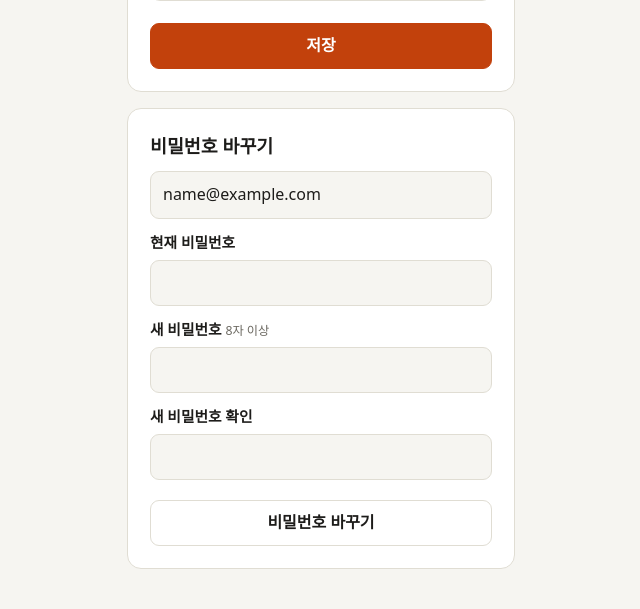
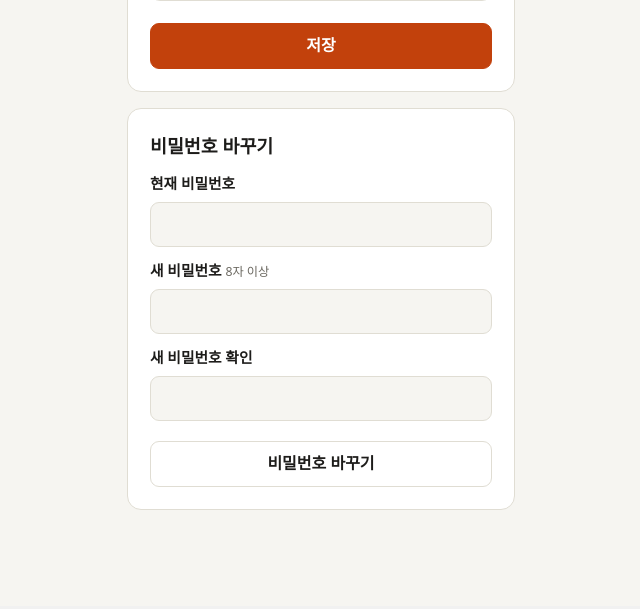
Before and after one commit to cogns0302-lab/horangmalco-feedback, a FastAPI app: page /me in a window 1280 px wide. Shown: the part 908-1517 px from the top of the page, without its empty margins (319-959 px from the left). After the commit the page ends 1418 px from the top, so only its background shows below. Run offline with FastAPI, Linux system fonts and the light colour scheme; the visitor is signed in with stand-in values (Sample User, id 1); data comes from the database, SQL or seed files in the repository; data that the repository does not hold is empty.

Commit message:
마이페이지: 숨김 아이디 칸이 보이던 문제, hidden 속성이 CSS 에 덮이던 문제 수정
Co-Authored-By: Claude Opus 5.5 <noreply@anthropic.com>

```diff
--- a/server/static/style.css
+++ b/server/static/style.css
@@ -136,3 +136,5 @@ table.finals td { vertical-align: middle; } table.finals td small { margin-left:
 a.who { color: var(--muted); }
 a.who:hover { color: var(--accent); }
 dl.small-kv { grid-template-columns: 90px 1fr; margin-bottom: 8px; }
+
+[hidden] { display: none !important; }
--- a/server/templates/me.html
+++ b/server/templates/me.html
@@ -28,7 +28,7 @@
 <form class="card" method="post" action="/me/password">
   <input type="hidden" name="csrf" value="{{ csrf }}">
   <h2>비밀번호 바꾸기</h2>
-  <input type="text" name="username" value="{{ me.email }}" autocomplete="username" hidden>
+  <input type="text" name="username" value="{{ me.email }}" autocomplete="username" style="display:none" tabindex="-1" aria-hidden="true">
   <label>현재 비밀번호<input type="password" name="current" required autocomplete="current-password"></label>
   <label>새 비밀번호 <small>8자 이상</small><input type="password" name="new" required minlength="8" autocomplete="new-password"></label>
   <label>새 비밀번호 확인<input type="password" name="new2" required minlength="8" autocomplete="new-password"></label>
```
